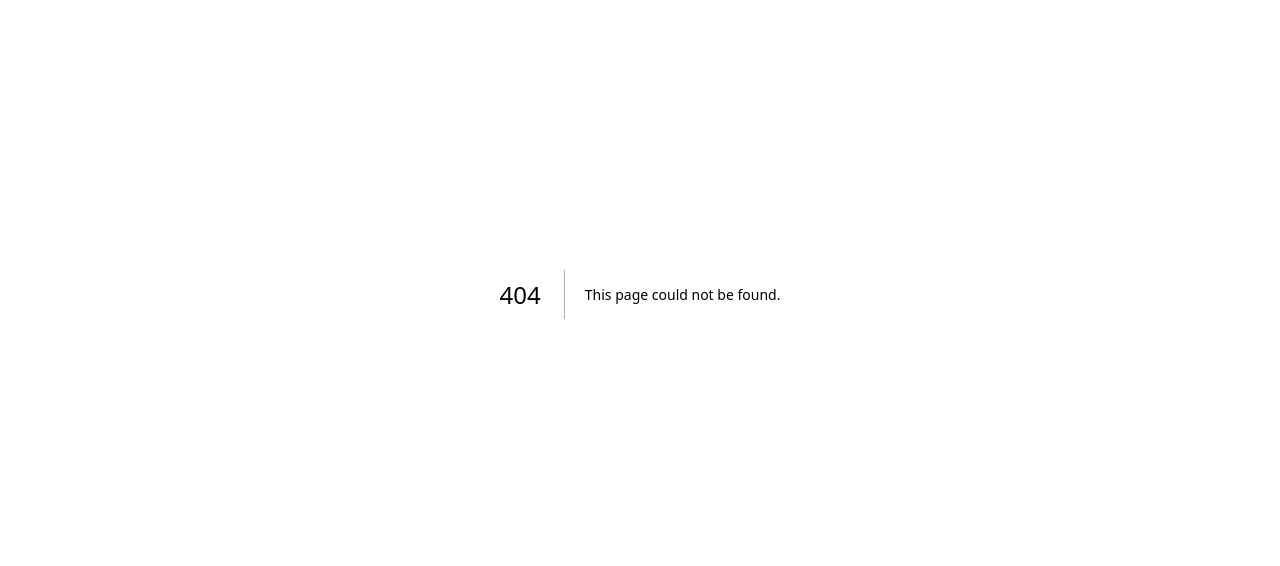
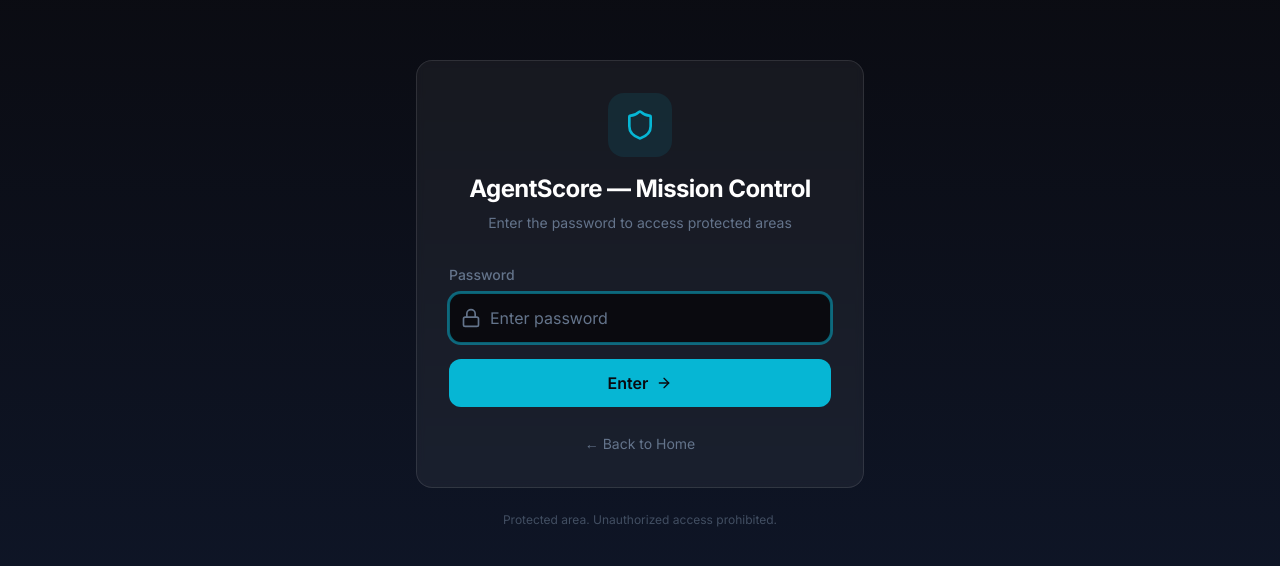
Before and after one commit to andrewstohl/AgentScore, a Next.js app: page /login in a window 1280 px wide. Before the commit this address had no page. Shown: the part 106-672 px from the top of the page. Built offline with nearby package versions, Linux system fonts and the light colour scheme.

Commit message:
Add password protection for dashboard/docs + add punch list

```diff
--- a/app/dashboard/page.tsx
+++ b/app/dashboard/page.tsx
@@ -81,6 +81,7 @@ const tasks = {
 
 // Documents Data
 const documents = [
+  { name: 'Punch List — Feb 13', status: 'Active', slug: 'punchlist' },
   { name: 'Subnet Design Proposal (Draft)', status: 'In progress', slug: 'ideathon-submission' },
   { name: 'Strategic Business Analysis', status: 'Internal reference', slug: 'business-analysis' },
   { name: 'Research Brief', status: 'v1 complete', slug: 'research-brief' },
--- a/app/docs/page.tsx
+++ b/app/docs/page.tsx
@@ -3,6 +3,15 @@ import { FileText, ArrowLeft, BookOpen, Clock, CheckCircle2, Clock3 } from 'luci
 
 // Document metadata
 const documents = [
+  {
+    slug: 'punchlist',
+    title: 'Punch List — Feb 13',
+    description: "Tomorrow's task list and weekly schedule",
+    status: 'Active',
+    statusColor: 'amber',
+    lastUpdated: 'Feb 12, 2026',
+    readTime: '3 min read',
+  },
   {
     slug: 'research-brief',
     title: 'Research Brief',
--- /dev/null
+++ b/app/login/page.tsx
@@ -0,0 +1,117 @@
+import { cookies } from 'next/headers'
+import { redirect } from 'next/navigation'
+import { Shield, Lock, ArrowRight } from 'lucide-react'
+
+const AUTH_PASSWORD = 'GoIrish200!'
+const AUTH_COOKIE_NAME = 'as-auth'
+const AUTH_COOKIE_VALUE = 'authenticated'
+
+async function login(formData: FormData) {
+  'use server'
+
+  const password = formData.get('password') as string
+  const redirectTo = formData.get('redirect') as string || '/dashboard'
+
+  if (password === AUTH_PASSWORD) {
+    const cookieStore = await cookies()
+    cookieStore.set(AUTH_COOKIE_NAME, AUTH_COOKIE_VALUE, {
+      httpOnly: true,
+      secure: process.env.NODE_ENV === 'production',
+      sameSite: 'lax',
+      maxAge: 60 * 60 * 24 * 7, // 7 days
+      path: '/',
+    })
+    redirect(redirectTo)
+  }
+
+  // Password incorrect - redirect back with error
+  redirect(`/login?error=1&redirect=${encodeURIComponent(redirectTo)}`)
+}
+
+export default function LoginPage({
+  searchParams,
+}: {
+  searchParams: { [key: string]: string | string[] | undefined }
+}) {
+  const redirectTo = (searchParams.redirect as string) || '/dashboard'
+  const hasError = searchParams.error === '1'
+
+  return (
+    <main className="min-h-screen bg-gradient-to-b from-as-dark to-as-navy flex items-center justify-center px-4">
+      <div className="w-full max-w-md">
+        {/* Card */}
+        <div className="bg-white/5 border border-white/10 rounded-2xl p-8 backdrop-blur-sm">
+          {/* Header */}
+          <div className="text-center mb-8">
+            <div className="inline-flex items-center justify-center w-16 h-16 rounded-2xl bg-as-accent/10 mb-4">
+              <Shield className="w-8 h-8 text-as-accent" />
+            </div>
+            <h1 className="text-2xl font-bold tracking-tight mb-2">
+              AgentScore — Mission Control
+            </h1>
+            <p className="text-as-muted text-sm">
+              Enter the password to access protected areas
+            </p>
+          </div>
+
+          {/* Form */}
+          <form action={login} className="space-y-4">
+            <input type="hidden" name="redirect" value={redirectTo} />
+
+            <div>
+              <label
+                htmlFor="password"
+                className="block text-sm font-medium text-as-muted mb-2"
+              >
+                Password
+              </label>
+              <div className="relative">
+                <div className="absolute inset-y-0 left-0 pl-3 flex items-center pointer-events-none">
+                  <Lock className="h-5 w-5 text-as-muted" />
+                </div>
+                <input
+                  type="password"
+                  name="password"
+                  id="password"
+                  required
+                  autoFocus
+                  className="block w-full pl-10 pr-3 py-3 bg-as-dark border border-white/10 rounded-xl text-white placeholder-as-muted focus:outline-none focus:ring-2 focus:ring-as-accent/50 focus:border-as-accent/50 transition-all"
+                  placeholder="Enter password"
+                />
+              </div>
+            </div>
+
+            {hasError && (
+              <div className="p-3 rounded-lg bg-red-500/10 border border-red-500/20 text-red-400 text-sm">
+                Incorrect password. Please try again.
+              </div>
+            )}
+
+            <button
+              type="submit"
+              className="w-full flex items-center justify-center gap-2 px-4 py-3 bg-as-accent hover:bg-as-accent-hover text-as-dark font-semibold rounded-xl transition-colors"
+            >
+              Enter
+              <ArrowRight className="w-4 h-4" />
+            </button>
+          </form>
+
+          {/* Back link */}
+          <div className="mt-6 text-center">
+            <a
+              href="/"
+              className="text-sm text-as-muted hover:text-as-accent transition-colors"
+            >
+              ← Back to Home
+            </a>
+          </div>
+        </div>
+
+        {/* Footer */}
+        <p className="text-center text-xs text-as-muted/60 mt-6">
+          Protected area. Unauthorized access prohibited.
+        </p>
+      </div>
+    </main>
+  )
+}
```
Also changed, not shown: middleware.ts (added, +42 -0 lines), public/docs/punchlist.md (added, +87 -0 lines).
